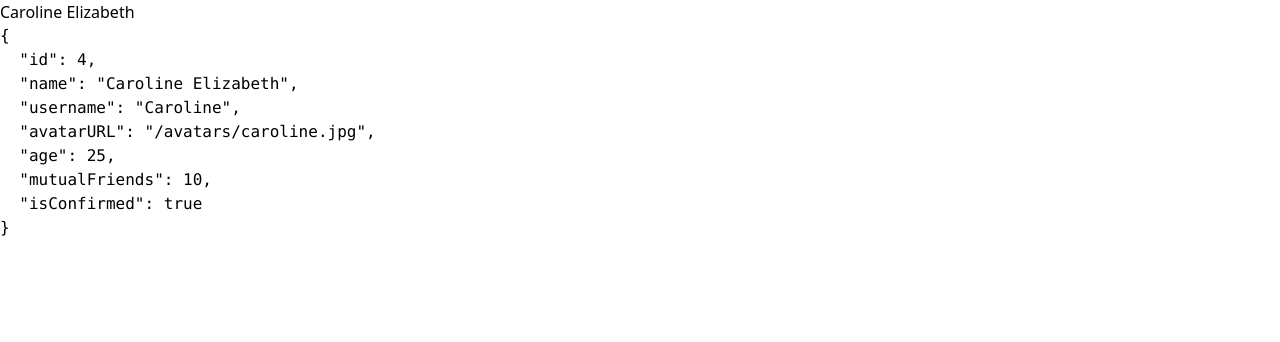
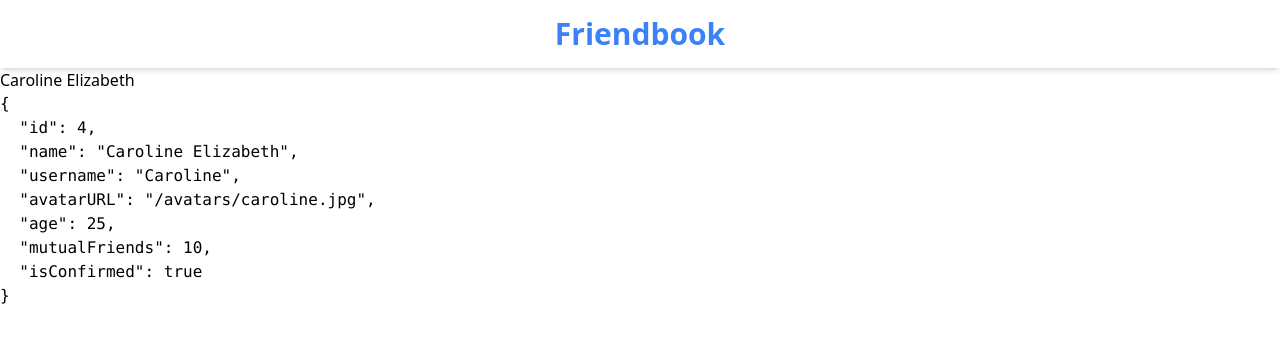
Before and after one commit to reymondjulio/friendbook-react, a React (Vite) app: page /Caroline in a window 1280 px wide. Shown: the top 342 px of the page. Built offline with nearby package versions, Linux system fonts and the light colour scheme.

Commit message:
separates the header component inside the component folder

```diff
--- a/src/App.jsx
+++ b/src/App.jsx
@@ -1,4 +1,6 @@
 import { useState } from "react";
+
+import { Header } from "./components/header";
 
 import { FriendCard } from "./components/friend-card";
 
@@ -25,24 +27,15 @@ export default function App() {
 
   return (
     <main className="bg-slate-100 ">
-      <header className="bg-white">
-        <h1 className="text-center text-3xl font-bold py-4 text-blue-500 shadow-md">
-          Friendbook
-        </h1>
-      </header>
-
       {/* <pre>{JSON.stringify(friends, null, 2)}</pre> */}
+      <Header />
 
       {/* Card Container */}
       <ul className="container mx-auto w-full p-8 grid grid-cols-2 md:grid-cols-3 xl:grid-cols-4 justify-center items-center gap-12">
         {friends.map((friend) => {
           return (
             <li key={friend.id} className="self-start">
-              <FriendCard
-                friend={friend}
-                confirmFriend={confirmFriend}
-                deleteFriend={deleteFriend}
-              />
+              <FriendCard friend={friend} confirmFriend={confirmFriend} deleteFriend={deleteFriend} />
             </li>
           );
         })}
--- /dev/null
+++ b/src/components/header.jsx
@@ -0,0 +1,7 @@
+export function Header() {
+  return (
+    <header className="bg-white">
+      <h1 className="text-center text-3xl font-bold py-4 text-blue-500 shadow-md">Friendbook</h1>
+    </header>
+  );
+}
--- a/src/routes/username.jsx
+++ b/src/routes/username.jsx
@@ -1,6 +1,8 @@
 import { useLoaderData } from "react-router-dom";
 
 import dataFriends from "../data/friends.json";
+
+import { Header } from "../components/header";
 
 export function loader({ params }) {
   const friend = dataFriends.find((friend) => {
@@ -16,6 +18,7 @@ export default function Username() {
 
   return (
     <div>
+      <Header />
       <h1>{friend.name}</h1>
 
       <pre>{JSON.stringify(friend, null, 2)}</pre>
```
